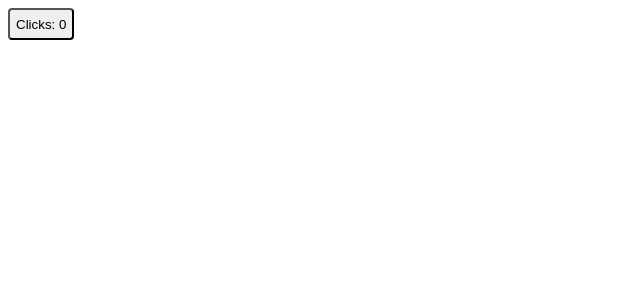
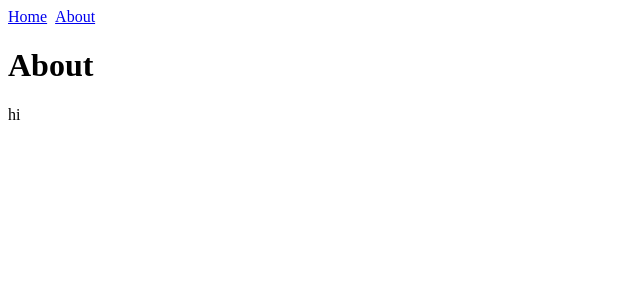
Before and after one commit to chriscalo/vue3-vite, a Vue app: page /about in a window 1280 px wide. Shown: the top 300 px of the page, without its empty margins (0-640 px from the left). Built offline with nearby package versions, Linux system fonts and the light colour scheme.

Commit message:
add router

```diff
--- a/App.vue
+++ b/App.vue
@@ -1,13 +1,3 @@
 <template>
-  <Counter/>
+  <router-view/>
 </template>
-
-<script>
-  import Counter from "./Counter.vue";
-
-  export default {
-    components: {
-      Counter,
-    },
-  };
-</script>
--- a/index.html
+++ b/index.html
@@ -9,8 +9,11 @@
     <script type="module">
       import { createApp } from "vue";
       import App from "./App.vue";
+      import { router } from "./pages/";
 
-      createApp(App).mount("#app");
+      const app = createApp(App);
+      app.use(router);
+      app.mount("#app");
     </script>
   </body>
 </html>
--- a/package.json
+++ b/package.json
@@ -17,6 +17,7 @@
     "esm": "^3.2.25",
     "koa": "^2.12.0",
     "koa-mount": "^4.0.0",
-    "vue": "^3.0.0-beta.14"
+    "vue": "^3.0.0-beta.14",
+    "vue-router": "^4.0.0-alpha.12"
   }
 }
--- /dev/null
+++ b/pages/Navigation.vue
@@ -0,0 +1,16 @@
+<template>
+  <nav class="Navigation">
+    <router-link to="/">Home</router-link>
+    <router-link to="/about/">About</router-link>
+  </nav>
+</template>
+
+<style lang="scss" scoped>
+  .Navigation {
+    display: flex;
+
+    & > :not(:last-child) {
+      margin-right: 0.5rem;
+    }
+  }
+</style>
--- /dev/null
+++ b/pages/about/index.js
@@ -0,0 +1,5 @@
+import { route } from "./index.vue";
+
+export const routes = [
+  route,
+];
--- /dev/null
+++ b/pages/about/index.vue
@@ -0,0 +1,27 @@
+<template>
+  <Navigation/>
+  <h1>About</h1>
+  <p>
+    hi
+  </p>
+</template>
+
+<script>
+  import Navigation from "../Navigation.vue";
+
+  const AboutPage = {
+    components: {
+      Navigation,
+    },
+  };
+
+  export const route = {
+    path: "/about/",
+    component: AboutPage,
+    meta: {
+      title: "About",
+    },
+  };
+
+  export default AboutPage;
+</script>
--- /dev/null
+++ b/pages/index.js
@@ -0,0 +1,18 @@
+import { createRouter, createWebHistory } from "vue-router";
+import { route as indexRoute } from "./index.vue";
+import { routes as aboutRoutes } from "./about/";
+
+export const router = createRouter({
+  history: createWebHistory(),
+  routes: [
+    indexRoute,
+    ...aboutRoutes,
+  ],
+});
+
+router.beforeEach((to, from, next) => {
+  if ("title" in to.meta) {
+    document.title = to.meta.title;
+  }
+  next();
+});
--- /dev/null
+++ b/pages/index.vue
@@ -0,0 +1,27 @@
+<template>
+  <Navigation/>
+  <h1>Home</h1>
+  <Counter/>
+</template>
+
+<script>
+  import Counter from "./Counter.vue";
+  import Navigation from "./Navigation.vue";
+
+  const HomePage = {
+    components: {
+      Counter,
+      Navigation,
+    },
+  };
+
+  export const route = {
+    path: "/",
+    component: HomePage,
+    meta: {
+      title: "Home",
+    },
+  };
+
+  export default HomePage;
+</script>
```
Also changed, not shown: pages/Counter.vue (renamed from Counter.vue), 2 other files (tests, documents, lock files or other folders).
